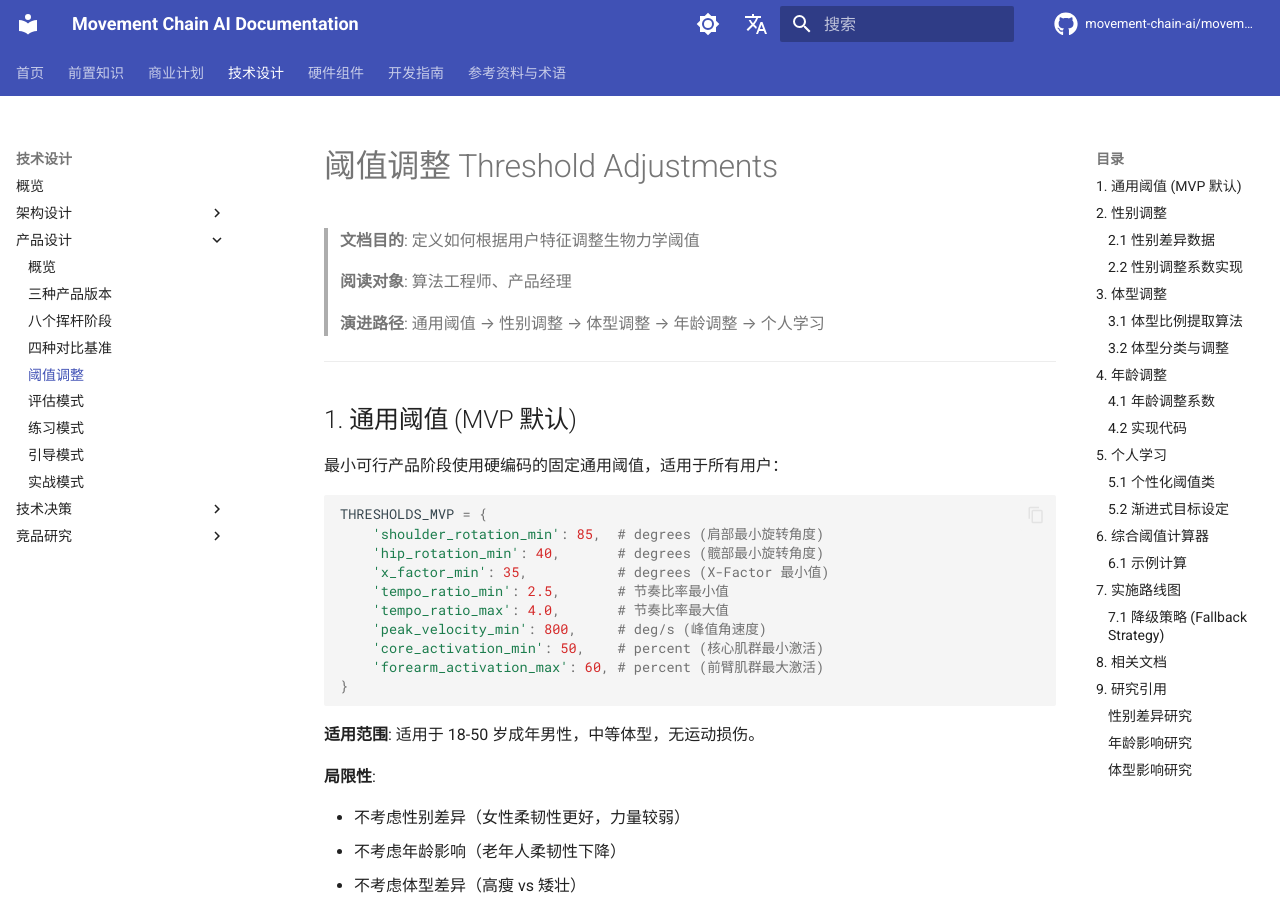
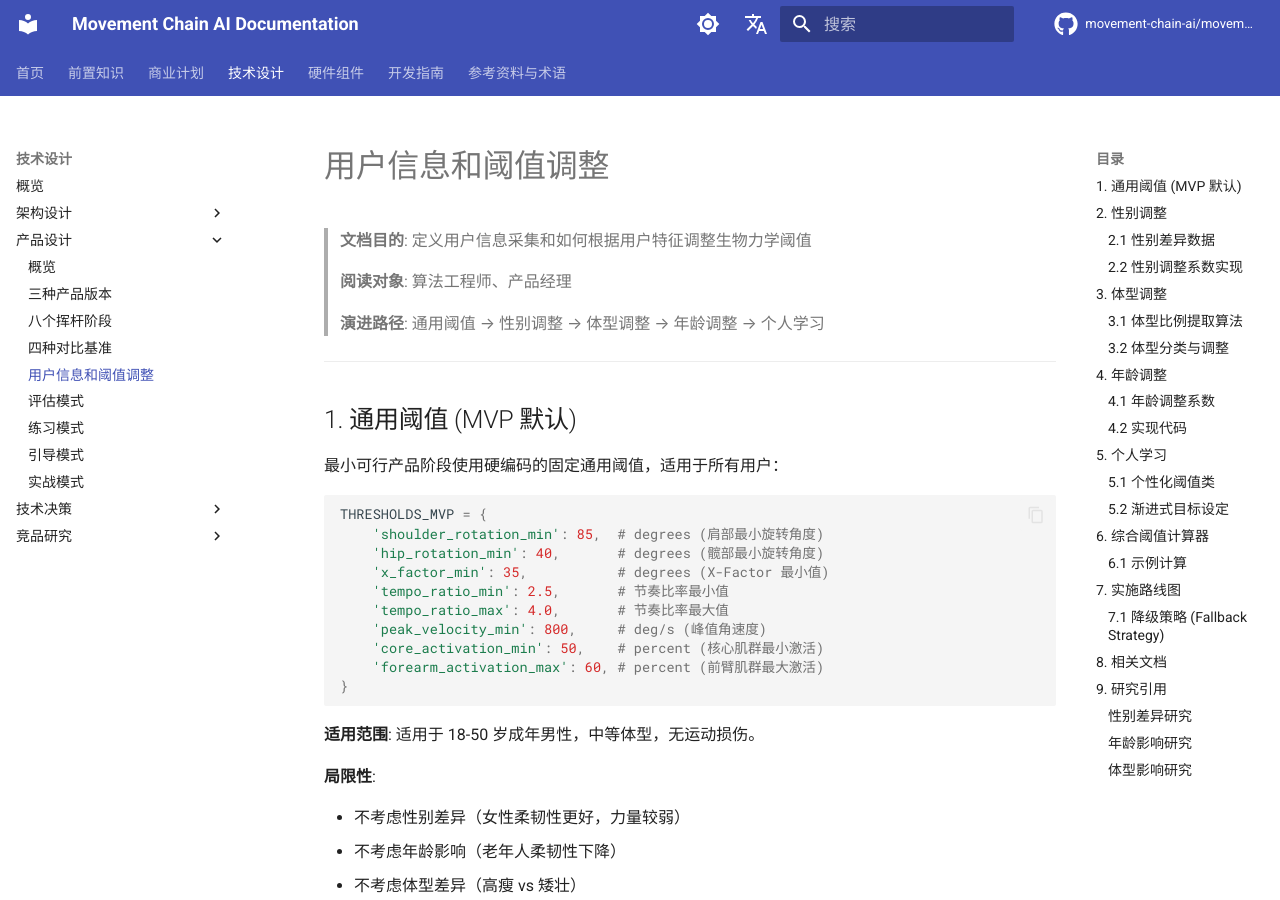
Before and after one commit to movement-chain-ai/movement-chain-docs, an MkDocs documentation site: the page built from docs/zh/design/specs/user-profile-thresholds.md, in a window 1280 px wide and 900 px high. Built offline with MkDocs 1.6.1 and Material for MkDocs 9.7.7, drawn with Linux system fonts in a browser that asks for light colours; comment, search, counter and statistics services are not loaded; the version menu is left out.

Commit message:
refactor: 重命名阈值调整文档为用户信息和阈值调整
- 文件名: threshold-adjustments.md → user-profile-thresholds.md
- 导航标题: 阈值调整 → 用户信息和阈值调整
- 更新文档标题和描述

🤖 Generated with [Claude Code](https://claude.com/claude-code)

Co-Authored-By: Claude Opus 4.5 <noreply@anthropic.com>

```diff
--- a/docs/zh/design/specs/threshold-adjustments.md
+++ b/docs/zh/design/specs/user-profile-thresholds.md
@@ -1,6 +1,6 @@
-# 阈值调整 Threshold Adjustments
+# 用户信息和阈值调整
 
-> **文档目的**: 定义如何根据用户特征调整生物力学阈值
+> **文档目的**: 定义用户信息采集和如何根据用户特征调整生物力学阈值
 >
 > **阅读对象**: 算法工程师、产品经理
 >
--- a/mkdocs.yml
+++ b/mkdocs.yml
@@ -161,7 +161,7 @@ nav:
           - 三种产品版本: design/specs/three-product-versions.md
           - 八个挥杆阶段: design/specs/eight-swing-phases.md
           - 四种对比基准: design/specs/four-comparison-methods.md
-          - 阈值调整: design/specs/threshold-adjustments.md
+          - 用户信息和阈值调整: design/specs/user-profile-thresholds.md
           - 评估模式: design/specs/assessment-mode.md
           - 练习模式: design/specs/drill-mode.md
           - 引导模式: design/specs/guide-mode.md
```
